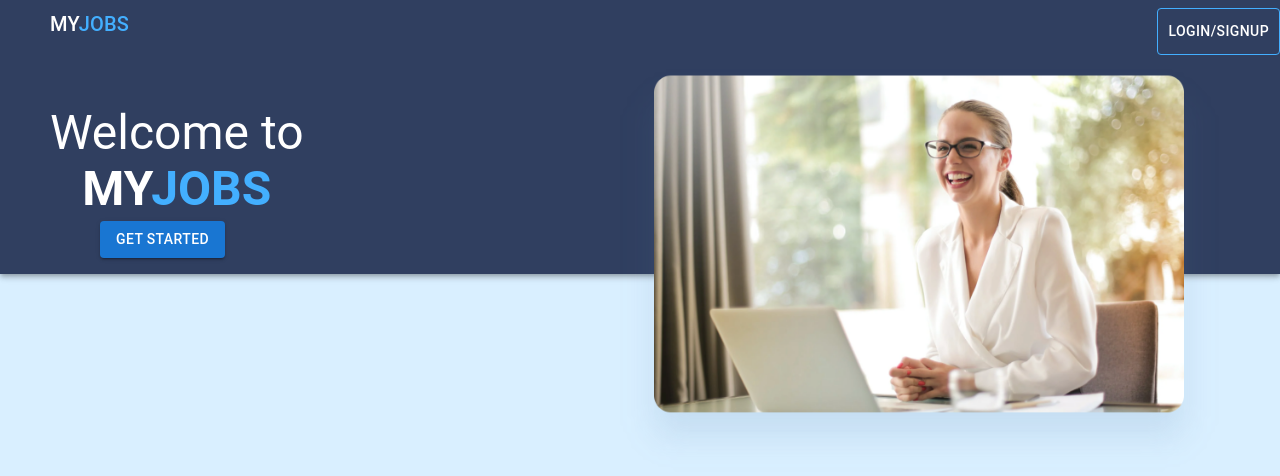
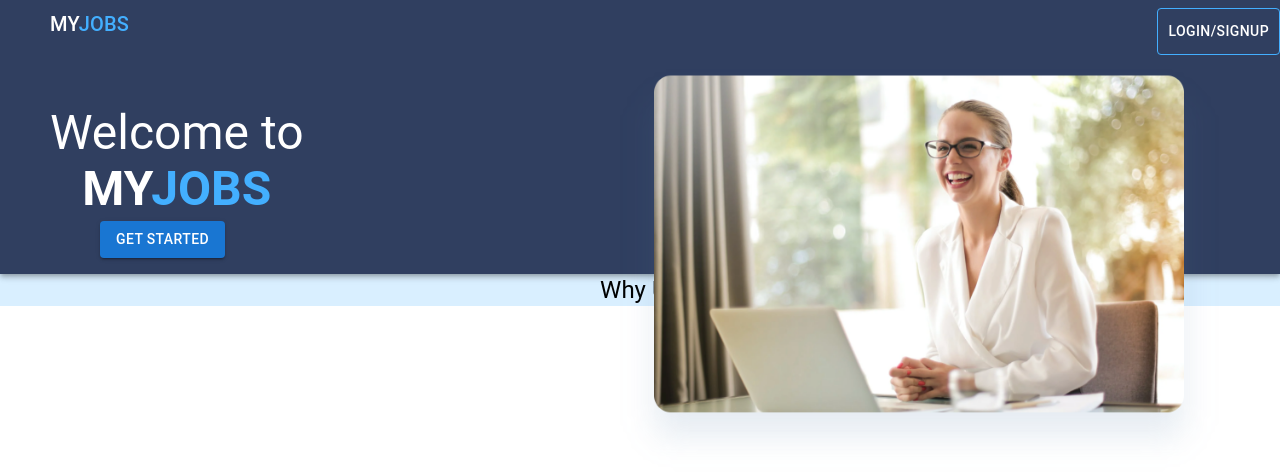
Before and after one commit to priyam-jain/SquareBoat, a React (Create React App) app: page / in a window 1280 px wide. Shown: the top 476 px of the page. Built offline with nearby package versions, Linux system fonts and the light colour scheme.

Commit message:
UI improvements

```diff
--- a/src/App.css
+++ b/src/App.css
@@ -1,7 +1,7 @@
 .App {
   text-align: center;
   background-color: #43afff33;
-  height: 100vh;
+  height: 100%;
 }
 
 .App-logo {
--- a/src/Components/cards/Cards.css
+++ b/src/Components/cards/Cards.css
@@ -12,3 +12,9 @@
 .cards {
   width: 200px;
 }
+
+.apply {
+  position: relative;
+  padding-right: 0px;
+  background-color: #43afff33 !important;
+}
--- a/src/Components/cards/Cards.jsx
+++ b/src/Components/cards/Cards.jsx
@@ -7,6 +7,7 @@ import Box from "@mui/material/Box";
 import Modal from "@mui/material/Modal";
 import axios from "axios";
 import Avatar from "@mui/material/Avatar";
+import LocationOnOutlinedIcon from "@mui/icons-material/LocationOnOutlined";
 import "./Cards.css";
 
 function Cards(props) {
@@ -45,11 +46,15 @@ function Cards(props) {
             </Typography>
           </CardContent>
         </CardActionArea>
+
         <CardActions>
+          <LocationOnOutlinedIcon />
+          {props.location}
           <Button
             size="small"
             color="primary"
             onClick={() => handleOpen(props.id)}
+            className="apply"
           >
             Apply
           </Button>
--- a/src/Components/home/Home.jsx
+++ b/src/Components/home/Home.jsx
@@ -19,6 +19,9 @@ function Home() {
         alt="home"
         className="image"
       />
+      <Typography variant="h5" gutterBottom component="div">
+        Why Us
+      </Typography>
     </div>
   );
 }
```
